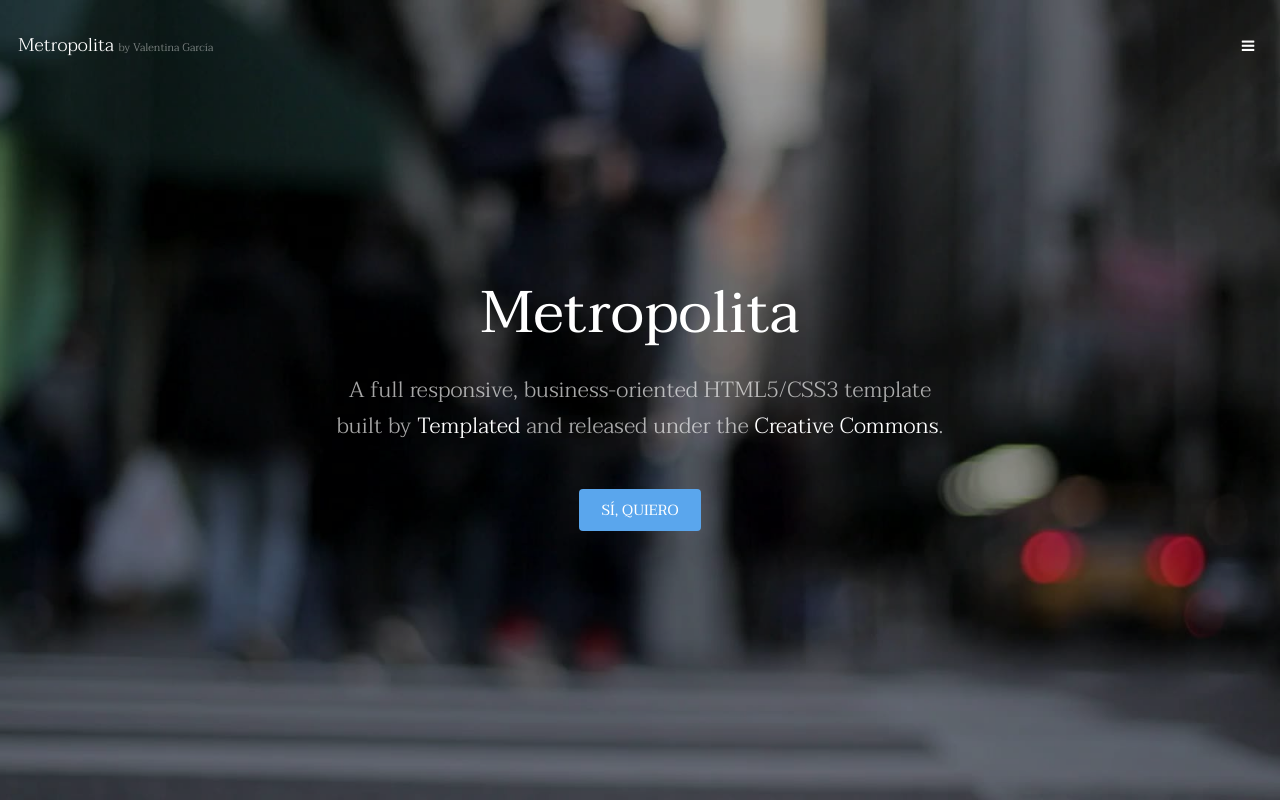
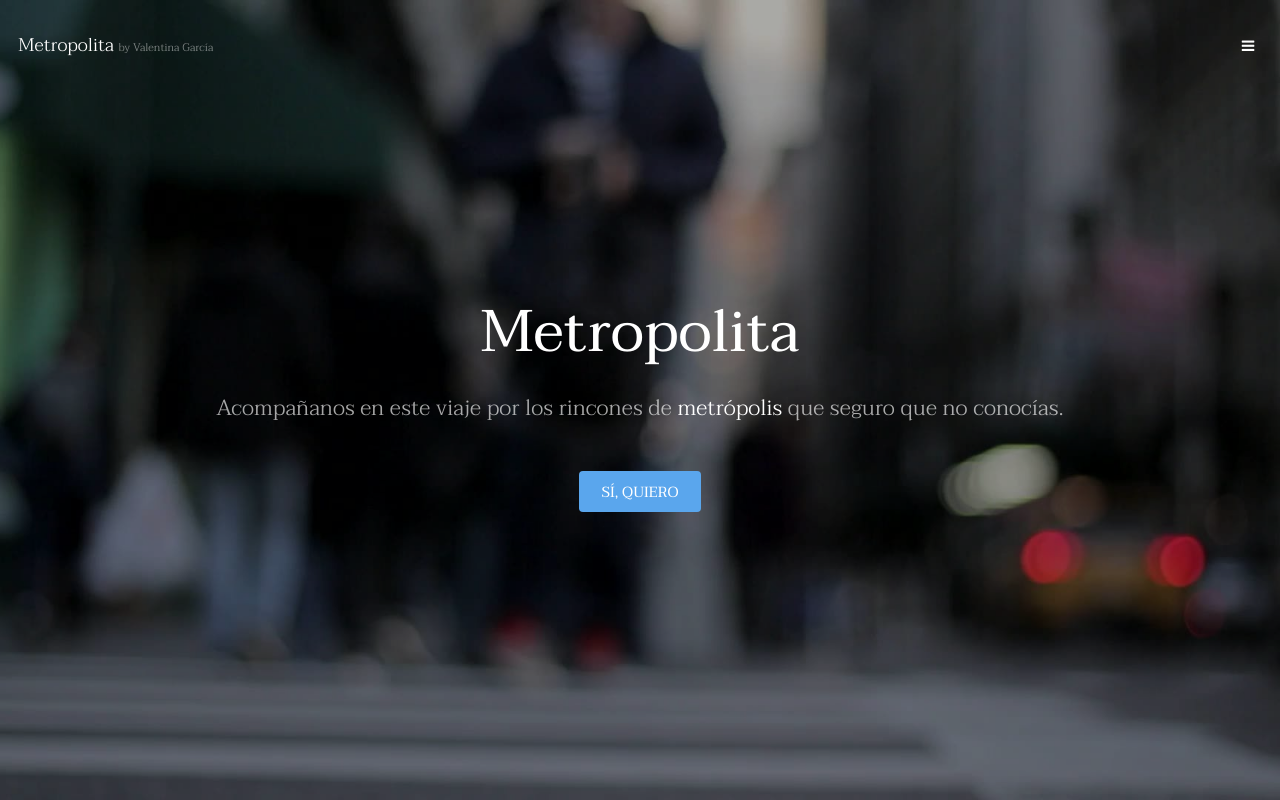
Before and after one commit to ValentinaGarciaHerrera/04_REP_METROPOLITA, a plain HTML site: page index.html in a window 1280 px wide. Shown: the top 800 px of the page. Drawn offline with Linux system fonts and the light colour scheme.

Commit message:
frase bajo el h1 por Virginia

```diff
--- a/index.html
+++ b/index.html
@@ -37,8 +37,7 @@
 			<section id="banner" data-video="images/banner">
 				<div class="inner">
 					<h1>Metropolita</h1>
-					<p>A full responsive, business-oriented HTML5/CSS3 template<br />
-					built by <a href="https://templated.co/">Templated</a> and released under the <a href="https://templated.co/license">Creative Commons</a>.</p>
+					<p>Acompañanos en este viaje por los rincones de <a href="https://templated.co/">metrópolis</a> que seguro que no conocías.</p>
 					<a href="#one" class="button special scrolly">Sí, quiero</a>
 				</div>
 			</section>
```
